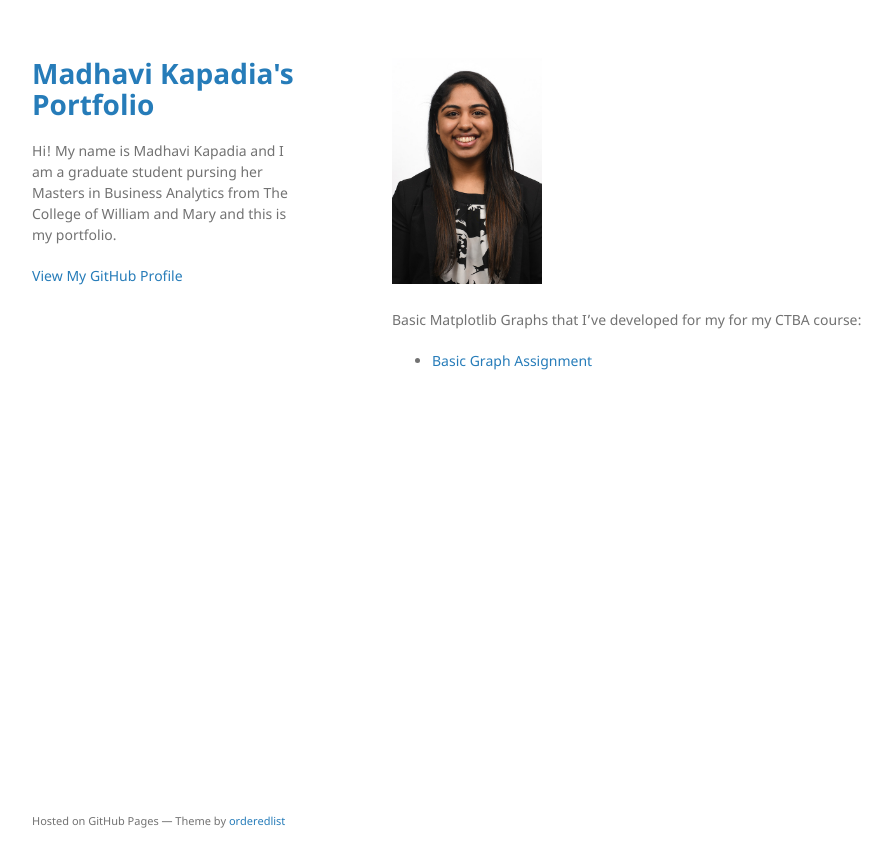
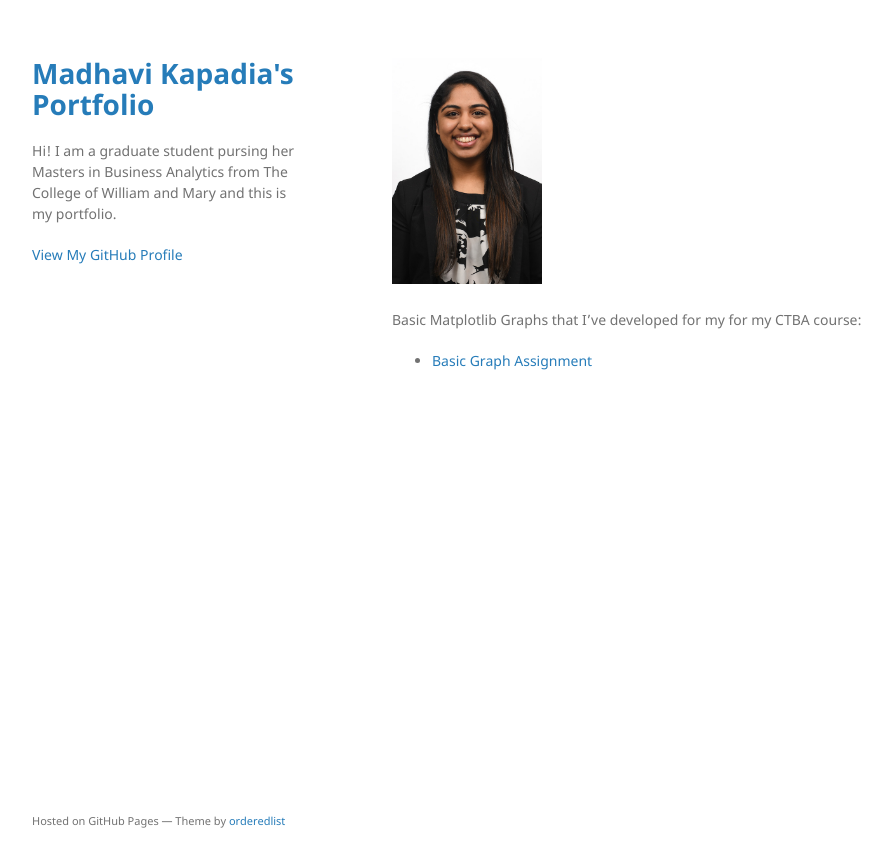
Before and after one commit to mvkapadia/mvkapadia.github.io, a Jekyll site: the page built from index.md, in a window 1280 px wide. Shown: the top 867 px of the page, without its empty margins (178-1070 px from the left). Built offline with Jekyll 4.4.1, drawn with Linux system fonts in a browser that asks for light colours; our own code applies the rules of GitHub Pages for plain Markdown files.

Commit message:
Update _config.yml

```diff
--- a/_config.yml
+++ b/_config.yml
@@ -1,6 +1,6 @@
 title: Madhavi Kapadia's Portfolio
 logo: false
-description: Hi! My name is Madhavi Kapadia and I am a graduate student pursing her Masters in Business Analytics from The College of William and Mary and this is my portfolio.
+description: Hi! I am a graduate student pursing her Masters in Business Analytics from The College of William and Mary and this is my portfolio.
 show_downloads: false
 google_analytics:
 theme: jekyll-theme-minimal
```
